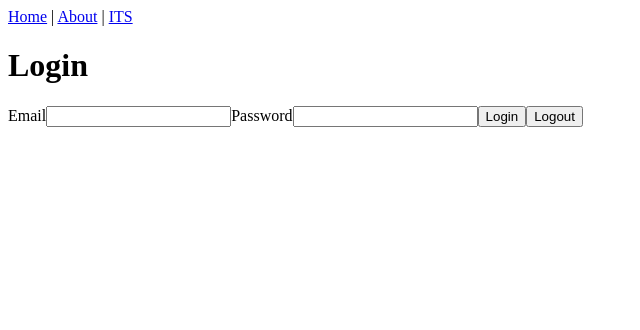
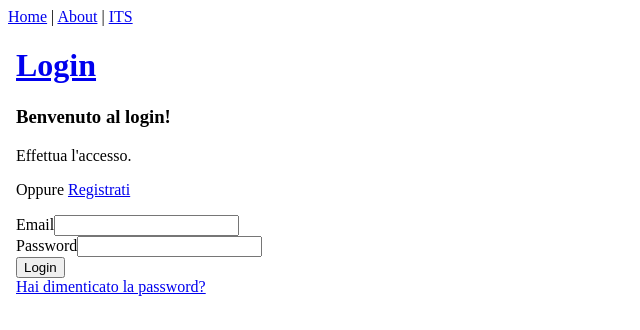
Before and after one commit to itsbeat/quitzone, a Vue app in the folder client/: page /login in a window 1280 px wide. Shown: the top 330 px of the page, without its empty margins (0-640 px from the left). Built offline with nearby package versions, Linux system fonts and the light colour scheme; the HTML template or start-up script is replaced by a standard one.

Commit message:
sviluppo-login

```diff
--- a/client/src/views/Login.vue
+++ b/client/src/views/Login.vue
@@ -1,40 +1,76 @@
 <template>
-    <div class="wrapper" v-on:submit.prevent>
-    <h1>Login</h1>
-    <label for="email">Email</label>
-    <input type="text" v-model="email">
-    <label for="password">Password</label>
-    <input type="password" v-model="password">
+    <div class="wrapper" id="login" v-on:submit.prevent>
+        <body class="body-bg pd-12 md:pt-10 pb-6 px-2 md:px-0" style="">
+            <header class="max-b-lg mx-auto text-center">
+                <a href="#">
+                    <h1 class="text-4xl font-bold text-black">Login</h1>
+                </a>
+            </header>
 
-    <button @click="login()">Login</button>
-    <button>Logout</button>
+            <main class="bg-blue-100 max-w-lg mx-auto p-8 md:p-12 my-10 rounded-lg shadow-2xl">
+                <section class="text-center">
+                    <h3 class="font-bold text-2xl mb-3">Benvenuto al login!</h3>
+                    <p class="text-gray-400 pt-2 font-medium">Effettua l'accesso.</p>
+                    <p class="text-gray-400 font-medium">Oppure
+                        <a href="#" class="text-blue-600 font-medium">Registrati</a>
+                    </p>
+                </section>
+
+                <section class="mt-10">
+                    <form @submit.prevent="login()">
+                        <div class="flex flex-col mx-auto">
+                            <div class="mb-6 pt-3 rounded bg-white">
+                                <label class="block text-gray-500 text-sm font-bold mb-2 ml-3" for="email">Email</label>
+                                <input type="text" id="email" class="rounded w-full text-gray-700 focus:outline-none border-b-4 border-gray-300 focus:border-blue-600 transition duration-500 px-3 pb-3" v-model = "email" @focus="resetError()">
+                            </div>
+                            <div class="mb-6 pt-3 rounded bg-white">
+                                <label class="block text-gray-500 text-sm font-bold mb-2 ml-3" for="password">Password</label>
+                                <input type="password" id="password" class="rounded w-full text-gray-700 focus:outline-none border-b-4 border-gray-300 focus:border-blue-600 transition duration-500 px-3 pb-3" v-model="password" @focus="resetError()">
+                            </div>
+                        </div>
+                        <div class="text-center max-w-lg mx-auto text-red-600 text-sm">
+                            {{ error }}
+                        </div>
+                        <div class="flex justify-center pt-5">
+                            <button @click="login()" class ="bg-blue-600 hover:bg-blue-700 text-white font-bold py-2 px-4 mr-1 mb-1 rounded shadow-lg hover:shadow-xl transition duration-200">Login</button>
+                        </div>
+                        <div class="text-center max-w-lg mx-auto pt-10">
+                            <a href="#" class="text-sm text-blue-600 hover:text-blue-700 hover:underline mb-6">Hai dimenticato la password?</a>
+                        </div>
+                    </form>
+                </section>
+            </main>
+        </body>
     </div>
 </template>
 
 <script>
-    import api from '../services/api'
     export default {
         name: "Login",
         data() {
             return {
                 email: null,
                 password: null,
+                error:null,
             };
         },
         mounted() {},
         methods: {
             async login() {
                 try {
-                    let response = await api.post('/login', {
+                    let response = await this.$api.post('/login', {
                     email: this.email,
                     password: this.password,
                     });
                     console.log(response);
-
+                    this.$router.push("/");
                 } catch (error) {
-                    console.log(error);
+                    this.error = "Email o password errate. Riprova.";
                 }
-            }
+            },
+            resetError() {
+                this.error = null;
+            },
         },
         computed: {}
     }
```
